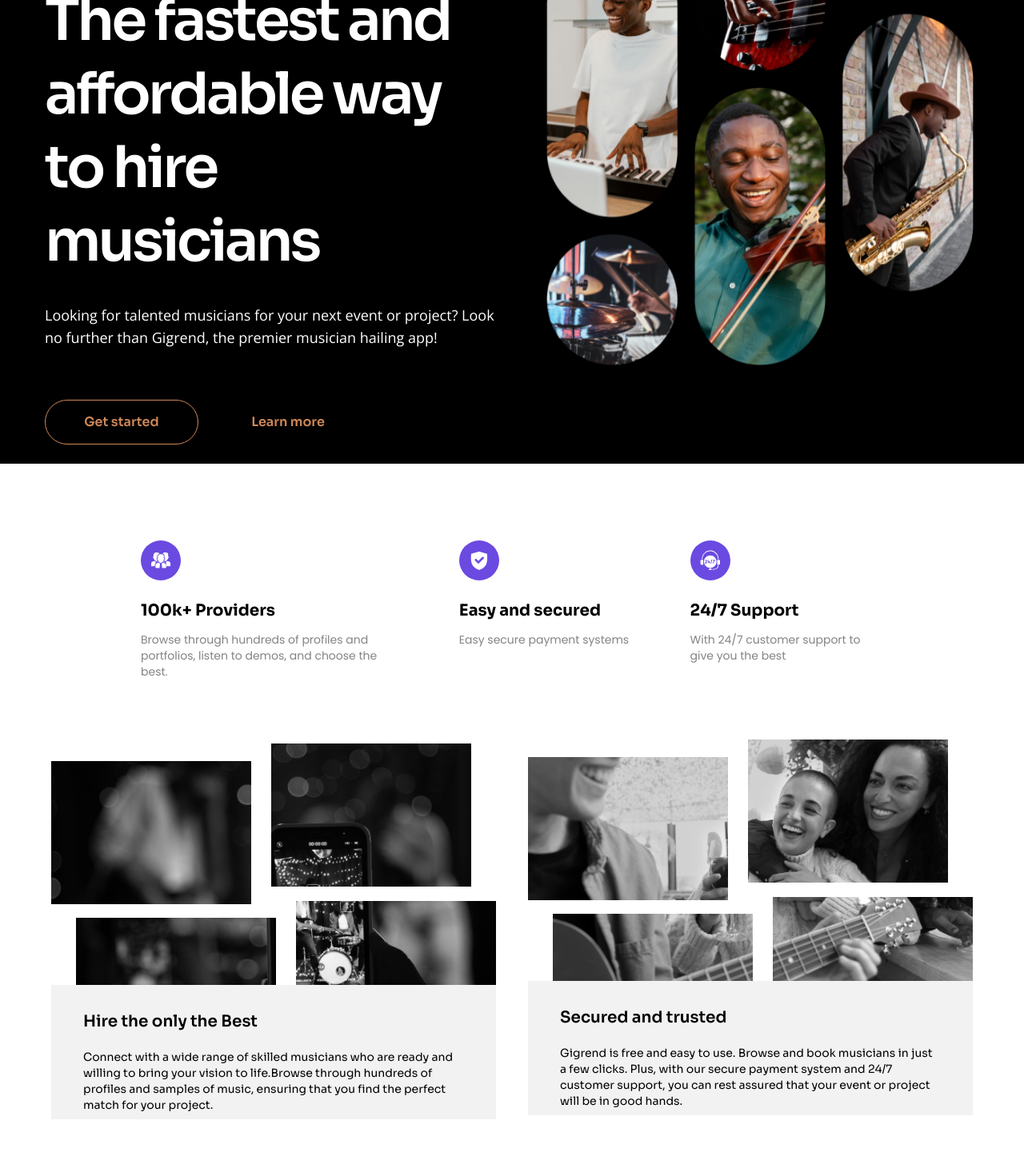
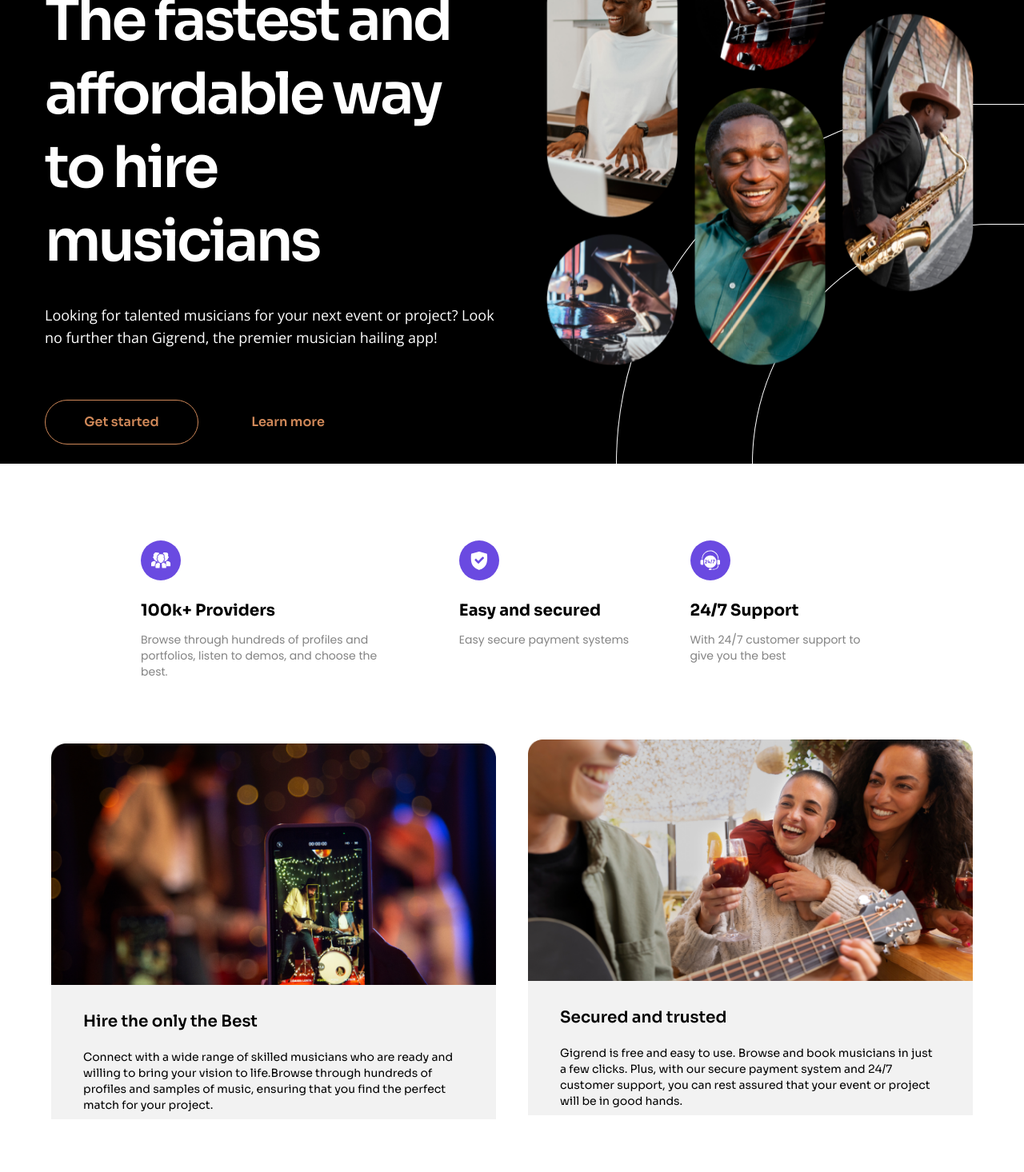
Before and after one commit to John-nathan-the-one/Test, a Nuxt app: page /Gigrend in a window 1280 px wide. Shown: the part 180-1646 px from the top of the page at 80% size. Built offline with nearby package versions, Linux system fonts and the light colour scheme.

Commit message:
23rd push

```diff
--- a/components/Apps.vue
+++ b/components/Apps.vue
@@ -54,6 +54,7 @@
 
       .expand:hover {
         animation: change 1s infinite alternate;
+        cursor: pointer;
       }
       @keyframes change{
         to { transform: scale(1.06); }
--- a/components/Card.vue
+++ b/components/Card.vue
@@ -31,24 +31,6 @@
   </script>
 
 <style scoped>
-.img {
-  --_g: 10% /45% 45% no-repeat linear-gradient(#000 0 0);
-  --m:
-    left   var(--_i,0%) top    var(--_g),
-    bottom var(--_i,0%) left   var(--_g),
-    top    var(--_i,0%) right  var(--_g),
-    right  var(--_i,0%) bottom var(--_g);
-  -webkit-mask: var(--m);
-          mask: var(--m);
-  filter: grayscale();
-  transition: 0.8s linear;
-  cursor: pointer;
-}
-.img:hover {
-  --_i: 100%;
-  filter: grayscale(0);
-  --_g: 0% /50.01% 50% no-repeat linear-gradient(#000 0 0);
-}
 .bg-gray{
   background-color: #F2F2F2;
 }
--- a/components/Card2.vue
+++ b/components/Card2.vue
@@ -3,7 +3,7 @@
       <div>
 
       <div class="mx-auto max-w-1440 grid grid-cols-12                max-[1024px]:grid-cols-1  max-[1024px]:grid-rows-2                   max-[670px]:px-0 px-16 gap-10">
-        <div class="ghost col-span-6 max-[1024px]:col-span-1 bg-image mb-32 mx-auto     max-[1024px]:w-9/12 max-[785px]:w-11/12 max-[670px]:w-10/12">
+        <div class="col-span-6 max-[1024px]:col-span-1 bg-image mb-32 mx-auto     max-[1024px]:w-9/12 max-[785px]:w-11/12 max-[670px]:w-10/12">
           <img src="../assets/images/side-view-happy-people-making-music.png" class="w-full img">
           <div class="h-fit -mt-24 relative bg-gray min-h-168 pt-8 max-[650px]:pt-3  px-10">
             <p class="text-xl font-semibold mb-5 max-[650px]:mb-2">Showcase your skills</p>
@@ -11,7 +11,7 @@
                 find new opportunities, and earn money doing what they love.</p>
           </div>
         </div>
-        <div class="ghost2 col-span-6 max-[1024px]:col-span-1 bg-image1 mb-32 mx-auto     max-[1024px]:w-9/12 max-[785px]:w-11/12 max-[670px]:w-10/12">
+        <div class="col-span-6 max-[1024px]:col-span-1 bg-image1 mb-32 mx-auto     max-[1024px]:w-9/12 max-[785px]:w-11/12 max-[670px]:w-10/12">
           <img src="../assets/images/guitar-players.png" class="w-full img">
           <div class="h-fit -mt-24 relative bg-gray min-h-168 pt-8 max-[650px]:pt-3  px-10">
             <p class="text-xl font-semibold mb-5 max-[650px]:mb-2">Make the most of your time</p>
@@ -29,24 +29,6 @@
   </script>
 
 <style scoped>
-.img {
-  --_g: 10% /45% 45% no-repeat linear-gradient(#000 0 0);
-  --m:
-    left   var(--_i,0%) top    var(--_g),
-    bottom var(--_i,0%) left   var(--_g),
-    top    var(--_i,0%) right  var(--_g),
-    right  var(--_i,0%) bottom var(--_g);
-  -webkit-mask: var(--m);
-          mask: var(--m);
-  filter: grayscale();
-  transition: 0.8s linear;
-  cursor: pointer;
-}
-.img:hover {
-  --_i: 100%;
-  filter: grayscale(0);
-  --_g: 0% /51% 51% no-repeat linear-gradient(#000 0 0);
-}
 
 
 .bg-image{
--- a/components/Hero.vue
+++ b/components/Hero.vue
@@ -1,7 +1,7 @@
 <template>
   <!-- Hero section start -->
   <div class="bg-black">
-    <section class="mx-auto max-w-1440 grid grid-cols-2 max-xl:grid-cols-1 max-xl:pl-7 pl-14 items-center">
+    <section class="mx-auto max-w-1440 grid grid-cols-2 max-xl:grid-cols-1 max-xl:pl-7 pl-14 items-center relative">
         <div class="text-white pt-9 pr-12">
           <NuxtLink to="/">
             <img class="mb-20 w-44" src="../assets/images/logo.svg">
@@ -16,8 +16,13 @@
           </div>
         </div>
 
-        <div class="overflow-visible mx-auto">
+        <div class="overflow-visible mx-auto z-30">
           <img src="../assets/images/Content.png" class="w-11/12  mb-2 ghost"/>
+        </div>
+
+        <div class="circle-shadow absolute bottom-0 right-0 z-10">
+          <div class="circle-shadow1 absolute bottom-0 right-0 z-10">
+          </div>
         </div>
       </section>
   </div>
@@ -55,6 +60,44 @@
       line-height: 92px;
       letter-spacing: -0.05em;
     }
+    .circle-shadow{
+        width: 510px;
+        height: 450px;
+        border-top-left-radius: 700px;
+        border: 1px solid white;
+        border-right: 0px;
+        border-bottom: 0px;
+        background-color: rgba(248, 235, 235, 0);
+        transition: 3s ease;
+        animation: grow 2s infinite alternate;
+    }
+    .circle-shadow:hover{
+        width: 100%;
+        height: 100%;
+        border: 0px dashed rgba(255, 255, 255, 0);
+        border-radius: 0px;
+        background-color: rgba(0, 0, 0, 0);
+        animation: none;
+    }
+    .circle-shadow1{
+        width: 340px;
+        height: 300px;
+        border-top-left-radius: 700px;
+        border: 1px solid white;
+        border-right: 0px;
+        border-bottom: 0px;
+        background-color: rgba(248, 235, 235, 0);
+        transition: 3s ease;
+        animation: grow 2s infinite alternate;
+    }
+    .circle-shadow1:hover{
+        width: 100%;
+        height: 100%;
+        border: 0px dashed rgba(255, 255, 255, 0);
+        border-radius: 0px;
+        background-color: rgba(0, 0, 0, 0);
+        animation: none;
+    }
     @media only screen and (max-width: 600px) {
       .text-72{
       font-size: 46px;
--- a/pages/About.vue
+++ b/pages/About.vue
@@ -32,13 +32,13 @@
             </p>
         </div>
 
-        <div data-aos="zoom-in-left" class="perspective1 max-[1200px]:col-span-7 min-w-400 ml-14 max-[1200px]:mx-auto"
+        <div data-aos="zoom-in-left" class="perspective1 h-fit max-[1200px]:col-span-7 min-w-400 ml-14 max-[1200px]:mx-auto"
              data-aos-easing="ease"
              data-aos-anchor-placement="top-center"
              data-aos-duration="2000"
              data-aos-delay="100"
              data-aos-offset="0">
-            <img src="../assets/images/Mission.png" class="w-full img max-[1200px]:mx-auto">
+            <img src="../assets/images/Mission.png" class="w-full max-[1200px]:mx-auto">
         </div>
     </div>
     </div>
@@ -49,7 +49,13 @@
 
     <div class="mt-8 mb-28 grid grid-cols-12 gap-12 max-[1200px]:grid-cols-5">
         <div class="perspective1 col-span-5 col-start-2 max-[1200px]:col-start-1 mx-auto">
-            <img src="../assets/images/Vision.png" class="img max-[1200px]:mx-auto heart">
+            <img src="../assets/images/Vision.png" class="max-[1200px]:mx-auto"
+                data-aos="fade-up"
+                data-aos-easing="ease"
+                data-aos-duration="2000"
+                data-aos-anchor-placement="top-center"
+                data-aos-delay="0"
+                data-aos-offset="-200">
         </div>
         <div class="mt-10 col-span-5 col-start-7 max-[1200px]:col-start-1 max-w-lg mx-auto max-[1200px]:max-w-2xl">
             <p class="text-4xl font-semibold text-right">Our Vision</p>
@@ -79,13 +85,13 @@
             </div>
 
             <div class="p-1">
-                <img src="../assets/images/Million.png" class="img"
+                <img src="../assets/images/Million.png" class=""
                 data-aos="fade-down-right"
                 data-aos-easing="ease"
                 data-aos-duration="2000"
                 data-aos-anchor-placement="top-center"
                 data-aos-delay="100"
-                data-aos-offset="0">
+                data-aos-offset="-120">
             </div>
 
 
@@ -100,7 +106,7 @@
                 data-aos="fade-down-left"
                 data-aos-easing="ease"
                 data-aos-duration="1000"
-                data-aos-anchor-placement="center-bottom"
+                data-aos-anchor-placement="alt-bottom"
                 data-aos-delay="0"
                 data-aos-offset="100">Create a Profile: Musicians can create a profile that<span><br>&ensp;&emsp;</span>showcases their talents, experience, and availability.
                 </li>
@@ -109,7 +115,7 @@
                 data-aos="fade-down-left"
                 data-aos-easing="ease"
                 data-aos-duration="1200"
-                data-aos-anchor-placement="center-bottom"
+                data-aos-anchor-placement="alt-bottom"
                 data-aos-delay="200"
                 data-aos-offset="100">Browse Gigs: Musicians can search for gigs based on<span><br>&ensp;&emsp;</span>their preferences, including location, genre, and pay.
                 </li>
@@ -118,7 +124,7 @@
                 data-aos="fade-down-left"
                 data-aos-easing="ease"
                 data-aos-duration="1400"
-                data-aos-anchor-placement="center-bottom"
+                data-aos-anchor-placement="alt-bottom"
                 data-aos-delay="300"
                 data-aos-offset="100">Apply to Gigs: Musicians can apply to gigs with just a<span><br>&ensp;&emsp;</span>few clicks, and receive notifications when they are<span><br>&ensp;&emsp;</span>booked.
                 </li>
@@ -127,7 +133,7 @@
                 data-aos="fade-down-left"
                 data-aos-easing="ease"
                 data-aos-duration="1600"
-                data-aos-anchor-placement="center-bottom"
+                data-aos-anchor-placement="alt-bottom"
                 data-aos-delay="400"
                 data-aos-offset="100">Listen to Music: Event organizers can browse<span><br>&ensp;&emsp;</span>through musician profiles, listen to their music, and<span><br>&ensp;&emsp;</span>send booking requests directly through the app.
                 </li>
@@ -136,7 +142,7 @@
                 data-aos="fade-down-left"
                 data-aos-easing="ease"
                 data-aos-duration="1800"
-                data-aos-anchor-placement="center-bottom"
+                data-aos-anchor-placement="alt-bottom"
                 data-aos-delay="500"
                 data-aos-offset="100">Manage Bookings: Musicians can manage their<span><br>&ensp;&emsp;</span>bookings, including accepting or declining offers,<span><br>&ensp;&emsp;</span>and communicating with event organizers through<span><br>&ensp;&emsp;</span>the app.
                 </li>
@@ -212,30 +218,6 @@
 </script>
 <style scoped>
 
-
-.img {
-  --s: 15px;  /* size of the frame */
-  --b: 2px;   /* border thickness */
-  --w: 90%; /* width of the image */
-  --c: #7B3B3B;
-
-  width: var(--w);
-  aspect-ratio: inherit;
-  padding: calc(2*var(--s));
-  --_g: var(--c) var(--b),#0000 0 calc(100% - var(--b)),var(--c) 0;
-  background:
-    linear-gradient(      var(--_g)) 50%/100% var(--_i,100%) no-repeat,
-    linear-gradient(90deg,var(--_g)) 50%/var(--_i,100%) 100% no-repeat;
-  outline: calc(var(--w)/2) solid #0009;
-  outline-offset: calc(var(--w)/-2 - 2*var(--s));
-  transition: .4s;
-  cursor: pointer;
-}
-.img:hover {
-  outline: var(--b) solid var(--c);
-  outline-offset: calc(var(--s)/-2);
-  --_i: calc(100% - 2*var(--s));
-}
 .justify-content{
       display: flex;
       justify-content: center;
--- a/pages/Musicians.vue
+++ b/pages/Musicians.vue
@@ -118,21 +118,37 @@
   perspective: 1000px;
 }
 .tainer:hover>:nth-child(4)>img {
-  transform: translate(-120px, -80px) rotateY(-40deg)  scale(1);
   opacity: 1;
+  animation: turn1 5s ease 1 alternate;
 }
+  @keyframes turn1 {
+    22%, 69% {transform: translate(-120px, -80px) rotateY(-40deg)  scale(1);}
+      to {transform: translate(0px, 0px) rotateY(0deg)  scale(inherit);}
+  }
 .tainer:hover>:nth-child(3)>img {
-  transform: translate(-80px, -80px) rotateY(-40deg)  scale(1);
   opacity: 0.8;
+  animation: turn2 5s ease 1 alternate;
 }
+  @keyframes turn2 {
+    26%, 74% {transform: translate(-80px, -80px) rotateY(-40deg)  scale(1);}
+      to {transform: translate(0px, 0px) rotateY(0deg)  scale(inherit);}
+  }
 .tainer:hover>:nth-child(2)>img {
-  transform: translate(-40px, -80px) rotateY(-40deg)  scale(1);
   opacity: 0.6;
+  animation: turn3 5s ease 1 alternate;
 }
+  @keyframes turn3 {
+    30%, 79% {transform: translate(-40px, -80px) rotateY(-40deg)  scale(1);}
+      to {transform: translate(0px, 0px) rotateY(0deg)  scale(inherit);}
+  }
 .tainer:hover>:nth-child(1)>img {
-  transform: translate(0px, -80px) rotateY(-40deg)  scale(1);
   opacity: 0.4;
+  animation: turn4 5s ease 1 alternate;
 }
+  @keyframes turn4 {
+    34%, 84% {transform: translate(0px, -80px) rotateY(-40deg)  scale(1);}
+      to {transform: translate(0px, 0px) rotateY(0deg)  scale(inherit);}
+  }
     .text-72{
       font-size: 72px;
       line-height: 92px;
--- a/pages/index.vue
+++ b/pages/index.vue
@@ -55,7 +55,7 @@
 
     .max-h-759{
         max-height: 759px;
-        height: 115%;
+        height: 100%;
     }
     }
 </style>
```
Also changed, not shown: pages/Contact.vue (+12 -18 lines), assets/images/Empowering.png.
